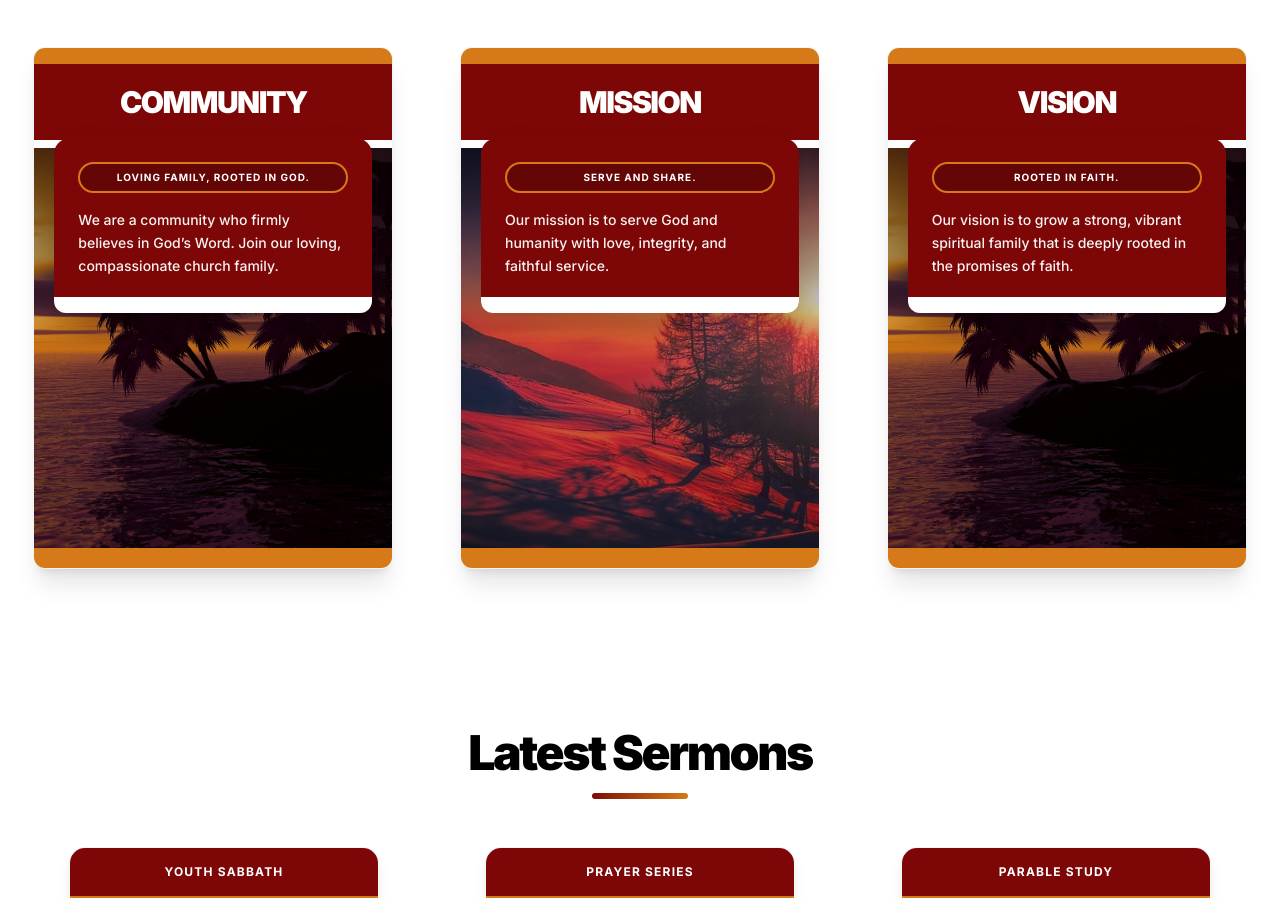
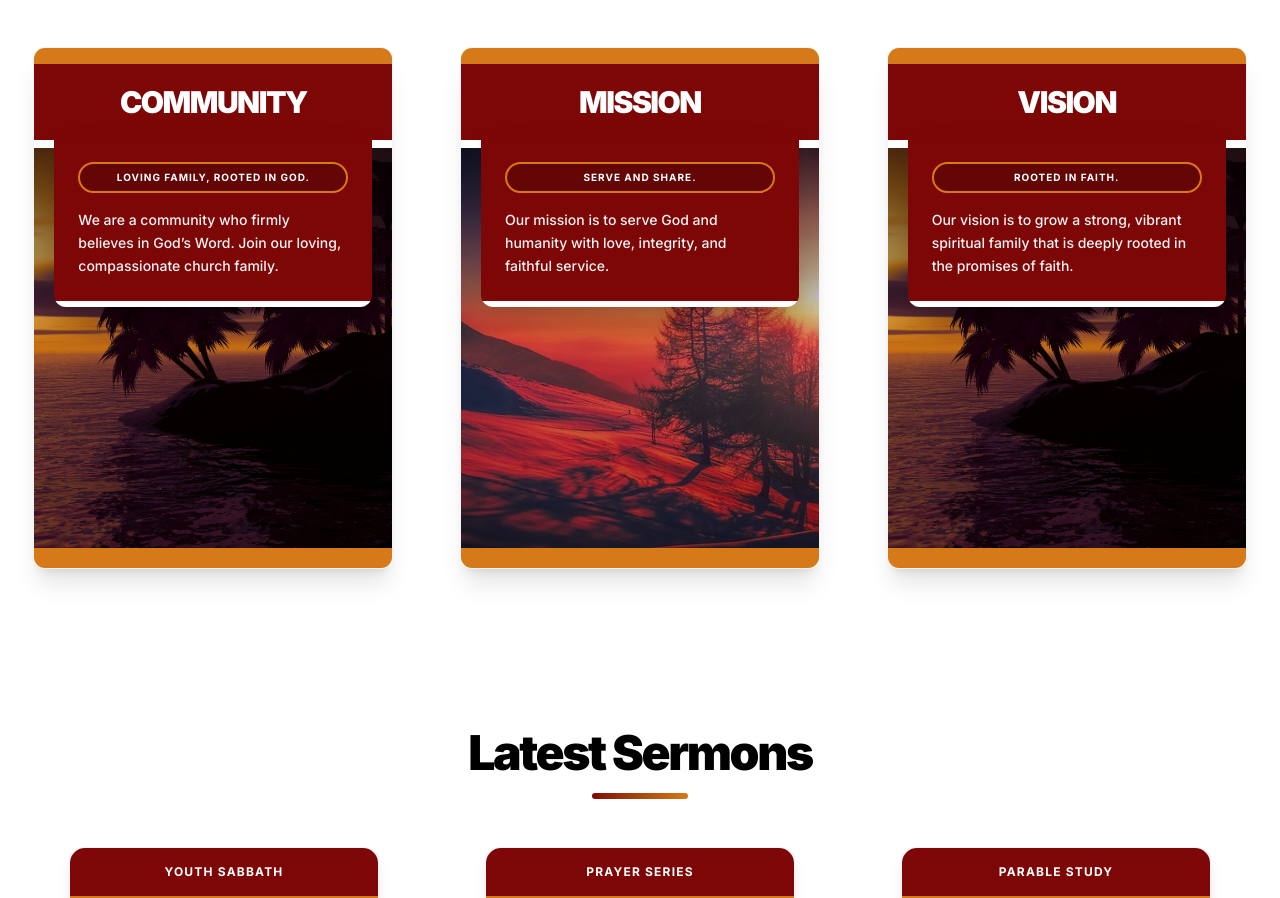
Before and after one commit to code-iddih/evss, a Next.js app in the folder frontend/: page / in a window 1280 px wide. Shown: the part 1700-2598 px from the top of the page. Built offline with nearby package versions, Linux system fonts and the light colour scheme.

Commit message:
Add bottom border

```diff
--- a/frontend/app/page.tsx
+++ b/frontend/app/page.tsx
@@ -186,9 +186,9 @@ export default function Home() {
                     <div className="absolute inset-0 bg-gradient-to-b from-black/60 via-transparent to-black/30" />
 
                     {/* INTERNAL MAROON BOX */}
-                    <div className="absolute top-[-10px] inset-x-5 bg-[#7d0707] text-white shadow-2xl flex flex-col z-20 h-auto rounded-t-2xl rounded-b-xl overflow-hidden">
+                    <div className="absolute top-[-10px] inset-x-5 bg-[#7d0707] text-white shadow-2xl flex flex-col z-20 h-auto rounded-t-none rounded-b-xl overflow-hidden">
                       {/* Content Padding */}
-                      <div className="p-6 pb-5">
+                      <div className="p-6 pb-6">
                         <div className="px-3 py-1.5 mb-4 rounded-full font-bold text-[10px] text-white border-2 border-[#d67918] text-center uppercase tracking-widest bg-black/20">
                           {item.tag}
                         </div>
@@ -198,15 +198,16 @@ export default function Home() {
                       </div>
 
                       {/* THE "FOOTER" BAR:
-                    - Solid White like the screenshot's orange bar
-                    - Slim (h-4)
-                    - Matching the bottom curve of the red box
-                */}
-                      <div className="h-4 w-full bg-white shrink-0 mt-auto" />
+                          - Solid White, full-width to mimic the screenshot style
+                          - Height: h-1.5 (Slim)
+                          - mt-auto ensures it sits at the bottom
+                          - Inherits rounded-b-xl from parent due to overflow-hidden
+                      */}
+                      <div className="h-1.5 w-full bg-white shrink-0 mt-auto" />
                     </div>
                   </div>
 
-                  {/* Bottom Orange Accent (The one from your screenshot) */}
+                  {/* Bottom Orange Accent */}
                   <div className="h-5 bg-[#d67918] shrink-0" />
                 </div>
               </ScrollReveal>
```
